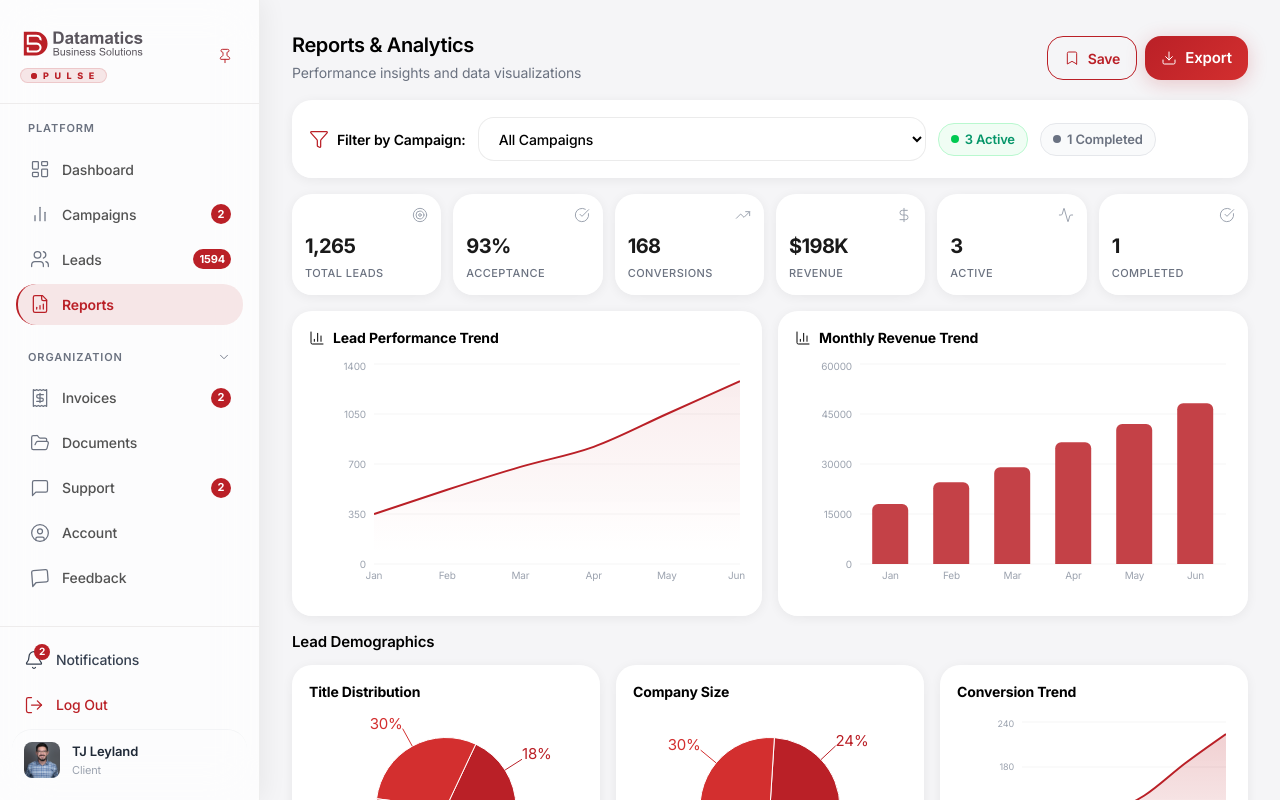
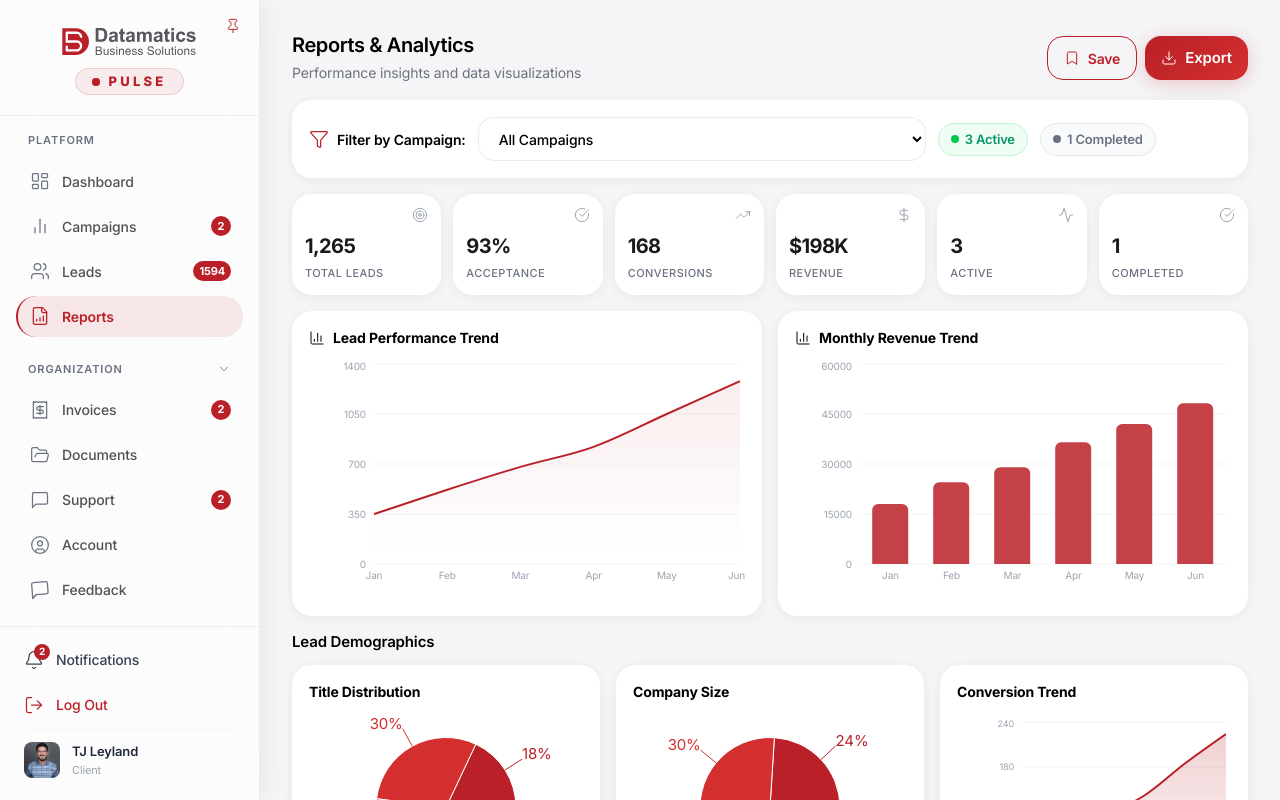
Before and after one commit to Datamatics-Business-Solutions/Datamaticsbusinesssolutions, a React (Vite) app: page /reports in a window 1280 px wide. Built offline with nearby package versions, Linux system fonts and the light colour scheme.

Commit message:
style: make Pulse badge bigger, bolder and centered in sidebar header

```diff
--- a/src/app/components/LeftSidebar.tsx
+++ b/src/app/components/LeftSidebar.tsx
@@ -309,30 +309,12 @@ export function LeftSidebar({ collapsed: controlledCollapsed, onToggle }: Sideba
 
   const sidebarContent = (
     <div className="flex flex-col h-full">
-      {/* Logo + Pin — single unified header row */}
+      {/* Logo + Pulse branding + Pin */}
       <div
-        className={`flex-shrink-0 flex items-center border-b border-[#EEECEC] ${
-          isExpanded ? 'justify-between px-5' : 'justify-center px-3'
-        }`}
-        style={{ paddingTop: '28px', paddingBottom: '20px' }}
+        className="flex-shrink-0 border-b border-[#EEECEC] relative"
+        style={{ paddingTop: '24px', paddingBottom: '20px' }}
       >
-        {isExpanded ? (
-          <div className="flex flex-col items-start gap-1">
-            <Logo className="h-8" collapsed={false} />
-            <div className="flex items-center gap-1.5 mt-1 px-2.5 py-0.5 rounded-full bg-[#BA2027]/10 border border-[#BA2027]/15">
-              <span className="relative flex h-1.5 w-1.5">
-                <span className="animate-ping absolute inline-flex h-full w-full rounded-full bg-[#BA2027] opacity-75"></span>
-                <span className="relative inline-flex rounded-full h-1.5 w-1.5 bg-[#BA2027]"></span>
-              </span>
-              <span className="text-[9px] font-extrabold text-[#BA2027] uppercase tracking-[0.2em] leading-none" style={{ fontFamily: 'Outfit, Inter, sans-serif' }}>
-                P U L S E
-              </span>
-            </div>
-          </div>
-        ) : (
-          <Logo className="h-9" collapsed={true} />
-        )}
-
+        {/* Pin button — top right */}
         <AnimatePresence>
           {isExpanded && (
             <motion.button
@@ -341,7 +323,7 @@ export function LeftSidebar({ collapsed: controlledCollapsed, onToggle }: Sideba
               exit={{ opacity: 0, scale: 0.8 }}
               transition={{ duration: 0.15 }}
               onClick={togglePin}
-              className="p-1.5 rounded-lg hover:bg-[#F3F4F6] transition-colors flex-shrink-0 ml-3"
+              className="absolute top-3 right-3 p-1.5 rounded-lg hover:bg-[#F3F4F6] transition-colors z-10"
               title={isPinned ? 'Collapse sidebar' : 'Keep sidebar expanded'}
             >
               <Pin
@@ -356,6 +338,42 @@ export function LeftSidebar({ collapsed: controlledCollapsed, onToggle }: Sideba
             </motion.button>
           )}
         </AnimatePresence>
+
+        {/* Centered logo + Pulse */}
+        <div className={`flex flex-col items-center gap-2 ${isExpanded ? 'px-5' : 'px-3'}`}>
+          <Logo className={isExpanded ? 'h-9' : 'h-9'} collapsed={!isExpanded} />
+
+          <AnimatePresence>
+            {isExpanded && (
+              <motion.div
+                initial={{ opacity: 0, y: -4 }}
+                animate={{ opacity: 1, y: 0 }}
+                exit={{ opacity: 0, y: -4 }}
+                transition={{ duration: 0.2, ease: 'easeOut' }}
+                className="flex items-center gap-2 px-4 py-1.5 rounded-full"
+                style={{
+                  background: 'rgba(186, 32, 39, 0.08)',
+                  border: '1px solid rgba(186, 32, 39, 0.15)',
+                }}
+              >
+                <span className="relative flex h-2 w-2">
+                  <span className="animate-ping absolute inline-flex h-full w-full rounded-full bg-[#BA2027] opacity-75"></span>
+                  <span className="relative inline-flex rounded-full h-2 w-2 bg-[#BA2027]"></span>
+                </span>
+                <span
+                  className="font-extrabold text-[#BA2027] uppercase leading-none"
+                  style={{
+                    fontSize: '13px',
+                    letterSpacing: '0.25em',
+                    fontFamily: 'Outfit, Inter, sans-serif',
+                  }}
+                >
+                  PULSE
+                </span>
+              </motion.div>
+            )}
+          </AnimatePresence>
+        </div>
       </div>
 
       {/* Navigation */}
```
